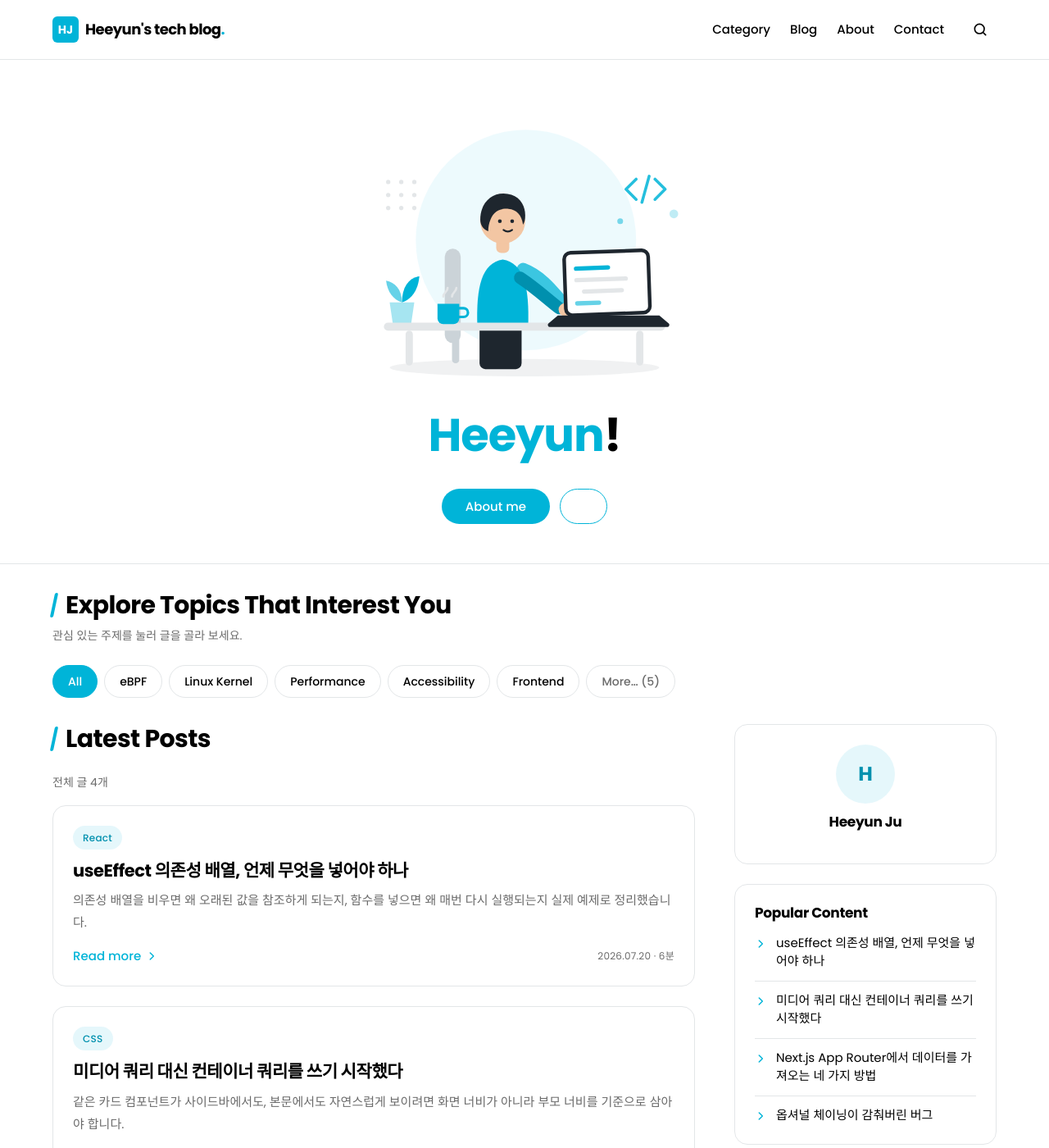
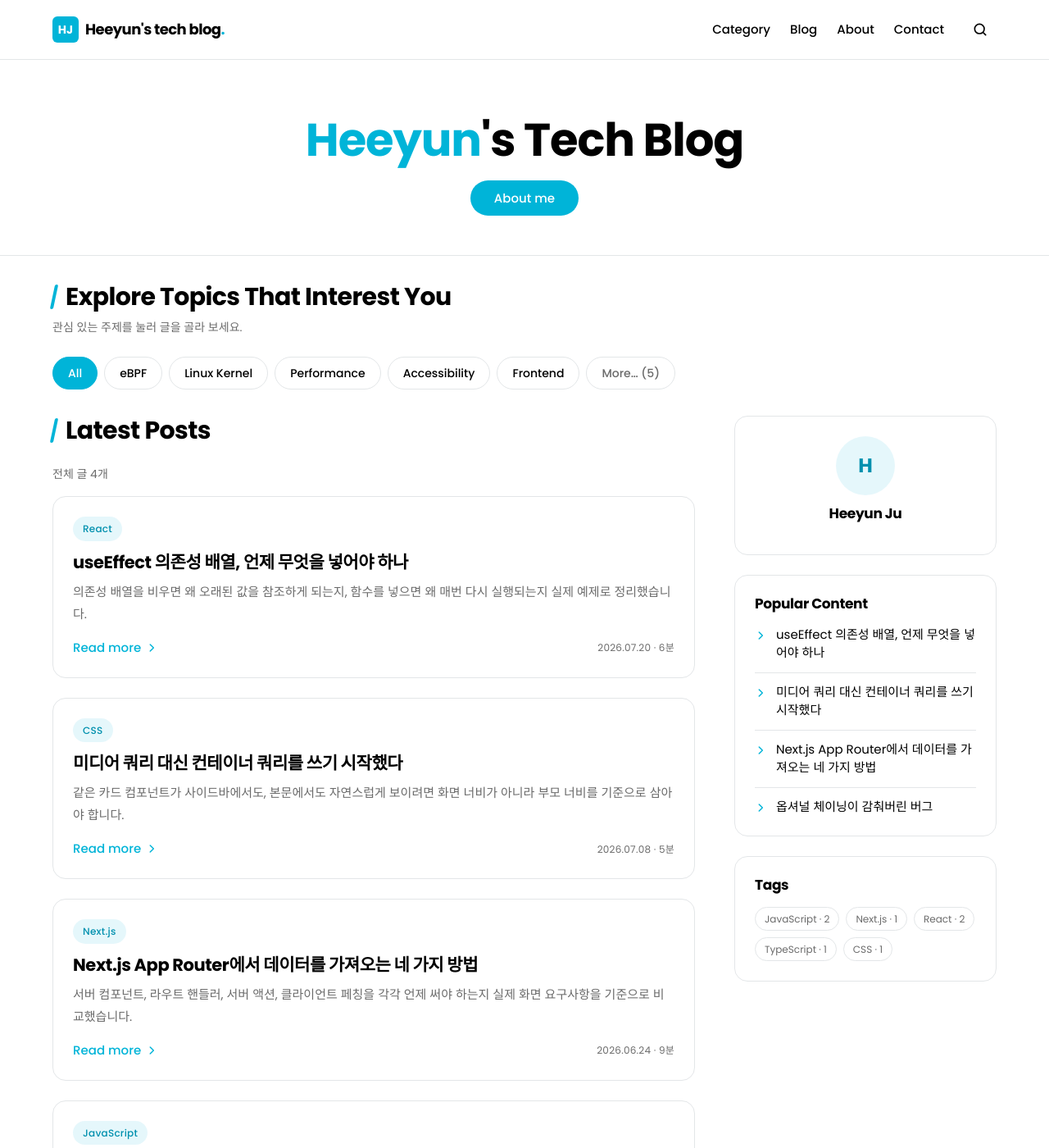
Before and after one commit to gmldbs3104/gmldbs3104.github.io, a Jekyll site: the page built from index.html, in a window 1280 px wide and 1400 px high. Shown: the whole window at 82% size. Built offline with Jekyll 4.4.1, drawn with Linux system fonts in a browser that asks for light colours; some web fonts are replaced.

Commit message:
Simplify hero section
Remove the hero illustration and the empty secondary button, change
the title to "Heeyun's Tech Blog", and only render the intro paragraph
when one is configured.

```diff
--- a/_config.yml
+++ b/_config.yml
@@ -39,14 +39,10 @@ nav:
 # 히어로 섹션
 # ---------------------------------------------------------------
 hero:
-  # greeting: "Hi, I'm"
   # intro: >
   primary_button:
     label: "About me"
     url: "/about/"
-  # secondary_button:
-    # label: "Let's Connect"
-    # url: "/contact/"
 
 # ---------------------------------------------------------------
 # 토픽 필터 (Explore Topics 섹션)
--- a/_includes/hero.html
+++ b/_includes/hero.html
@@ -1,27 +1,18 @@
 <section class="hero">
   <div class="container">
 
-    <!-- 일러스트: SVG를 인라인으로 넣어 CSS 변수(포인트 컬러)가 그대로 적용됩니다.
-         직접 그린 이미지를 쓰려면 아래 include를 <img> 태그로 바꾸세요.
-         <img src="{{ '/assets/img/hero.png' | relative_url }}" alt="" width="460"> -->
-    <div class="hero-illustration">
-      {% include hero-illustration.svg %}
-    </div>
-
     <h1 class="hero-title">
-      {{ site.hero.greeting }}
-      <span class="accent">{{ site.author.first_name | default: site.author.name }}</span>!
+      <span class="accent">{{ site.author.first_name | default: site.author.name }}</span>'s Tech Blog
     </h1>
 
+    {%- if site.hero.intro %}
     <p class="hero-intro lang-ko">{{ site.hero.intro }}</p>
+    {%- endif %}
 
     <div class="hero-actions">
       <a class="btn btn--primary" href="{{ site.hero.primary_button.url | relative_url }}">
         {{ site.hero.primary_button.label }}
       </a>
-      <a class="btn btn--outline" href="{{ site.hero.secondary_button.url | relative_url }}">
-        {{ site.hero.secondary_button.label }}
-      </a>
     </div>
   </div>
 </section>
--- a/assets/css/main.css
+++ b/assets/css/main.css
@@ -367,12 +367,6 @@ code, pre { font-family: var(--font-mono); font-size: 0.9em; }
   padding-block: var(--sp-8) var(--sp-7);
   text-align: center;
 }
-
-.hero-illustration {
-  max-width: 460px;
-  margin: 0 auto var(--sp-5);
-}
-.hero-illustration svg { width: 100%; height: auto; }
 
 .hero-title {
   font-size: var(--fs-hero);
@@ -895,7 +889,6 @@ code, pre { font-family: var(--font-mono); font-size: 0.9em; }
 
   .section { padding-block: var(--sp-6); }
   .hero { padding-block: var(--sp-6) var(--sp-5); }
-  .hero-illustration { max-width: 320px; }
 
   .nav-toggle { display: grid; }
 
```
Also changed, not shown: README.md, _includes/hero-illustration.svg (deleted), assets/img/hero-illustration.svg (deleted).
